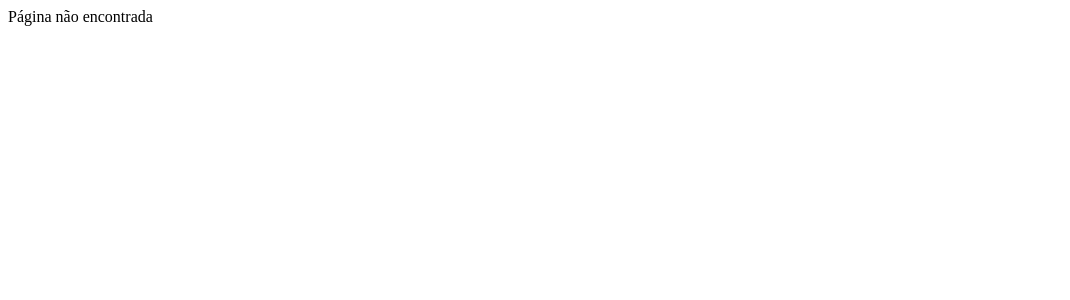
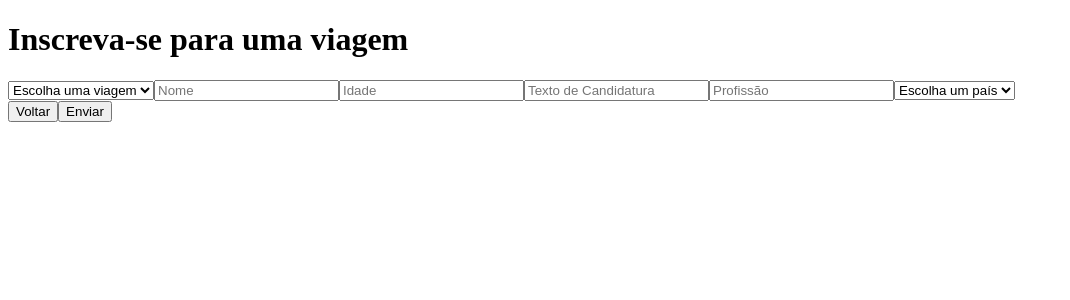
Before and after one commit to future4code/Cleiton-Soares, a React (Create React App) app in the folder semana9/labex/: page /trips/application in a window 1280 px wide. Shown: the top 300 px of the page, without its empty margins (0-1070 px from the left). Built offline with nearby package versions, Linux system fonts and the light colour scheme.

Commit message:
inputs controlados

```diff
--- a/semana9/labex/src/components/applicationForm/index.jsx
+++ b/semana9/labex/src/components/applicationForm/index.jsx
@@ -1,9 +1,71 @@
 import React from 'react'
+import { useHistory } from 'react-router-dom'
 
 export default function ApplicationForm() {
+  const [inputName, setInputName] = React.useState('')
+  const [inputIdade, setInputIdade] = React.useState('')
+  const [inputText, setInputText] = React.useState('')
+  const [inputProfession, setInputProfession] = React.useState('')
+  const history = useHistory()
+
+  const onChangeName = (e) => {
+    setInputName(e.target.value)
+    console.log(inputName);
+  }
+
+  const onChangeIdade = (e) => {
+    setInputIdade(e.target.value)
+  }
+
+  const onChangeText = (e) => {
+    setInputText(e.target.value)
+  }
+
+  const onChangeProfession = (e) => {
+    setInputProfession(e.target.value)
+  }
+
+  const goListTrips = () => {
+    history.push('/trips/list')
+  }
   return (
     <div>
-      ApplicationForm
+      <h1>Inscreva-se para uma viagem</h1>
+      <form>
+        <select name='' id=''>
+          <option value='default'>Escolha uma viagem</option>
+        </select>
+        <input
+          type='text'
+          placeholder='Nome'
+          onChange={onChangeName}
+          value={inputName}
+        />
+        <input
+          type='number'
+          placeholder='Idade'
+          onChange={onChangeIdade}
+          value={inputIdade}
+        />
+        <input
+          type='text'
+          placeholder='Texto de Candidatura'
+          onChange={onChangeText}
+          value={inputText}
+        />
+        <input
+          type='text'
+          placeholder='Profissão'
+          onChange={onChangeProfession}
+          value={inputProfession}
+        />
+        <select>
+          <option value='default'>Escolha um país</option>
+
+        </select>
+      </form>
+      <button onClick={goListTrips}>Voltar</button>
+      <button>Enviar</button>
     </div>
   )
 }
--- /dev/null
+++ b/semana9/labex/src/components/child-components/infoTrip.jsx
@@ -0,0 +1,23 @@
+import React from 'react'
+
+export default function InfoTrip({nome, descricao, planeta, duracao, data}) {
+  return (
+    <div>
+      <p>
+        <b>Nome da viagem: </b> {nome}
+      </p>
+      <p>
+        <b>Descrição: </b> {descricao}
+      </p>
+      <p>
+        <b>Planeta: </b> {planeta}
+      </p>
+      <p>
+        <b>Duração: </b> {duracao}
+      </p>
+      <p>
+        <b>Data: </b> {data}
+      </p>
+    </div>
+  )
+}
--- a/semana9/labex/src/components/home/index.jsx
+++ b/semana9/labex/src/components/home/index.jsx
@@ -1,9 +1,19 @@
 import React from 'react'
+import { useHistory } from 'react-router-dom'
 
 export default function Home() {
+
+  const history = useHistory()
+
+  const goListTrips = () => {
+    history.push('/trips/list')
+  }
+
   return (
     <div>
-      Hello World
+      <h1>LabeX</h1>
+      <button onClick={goListTrips}>Ver viagens</button>
+      <button>Área de admin</button>
     </div>
   )
 }
--- a/semana9/labex/src/components/listTrips/index.jsx
+++ b/semana9/labex/src/components/listTrips/index.jsx
@@ -1,9 +1,30 @@
 import React from 'react'
+import InfoTrip from '../child-components/infoTrip'
+import { useHistory } from 'react-router-dom'
 
 export default function ListTrips() {
+  const history = useHistory()
+
+  const goHome = () => {
+    history.push('/')
+  }
+
+  const goApplicationForm = () => {
+    history.push('/trips/application')
+  }
+
   return (
     <div>
-      ListTrips
+      <button onClick={goHome}>Voltar</button>
+      <button onClick={goApplicationForm}>Inscrever-se</button>
+      <h1>Lista de viagens</h1>
+      <InfoTrip
+        nome={'nome'}
+        descricao={'descrição'}
+        planeta={'planeta'}
+        duracao={'duração'}
+        data={'data'}
+      />
     </div>
   )
 }
--- a/semana9/labex/src/router/router.jsx
+++ b/semana9/labex/src/router/router.jsx
@@ -16,19 +16,19 @@ function Router () {
           <Home/>
         </Route>
 
-        <Route exact path="/admin-home">
+        <Route exact path="/admin/trips/list">
           <AdminHome/>
         </Route>
 
-        <Route exact path="/application-form">
+        <Route exact path="/trips/application">
           <ApplicationForm/>
         </Route>
 
-        <Route exact path="/create-trip">
+        <Route exact path="/admin/trips/create">
           <CreateTrip/>
         </Route>
 
-        <Route exact path="/list-trips">
+        <Route exact path="/trips/list">
           <ListTrips/>
         </Route>
 
@@ -36,7 +36,7 @@ function Router () {
           <Login/>
         </Route>
 
-        <Route exact path="/trip-details">
+        <Route exact path="/admin/trips/:id">
           <TripDetails/>
         </Route>
 
```
